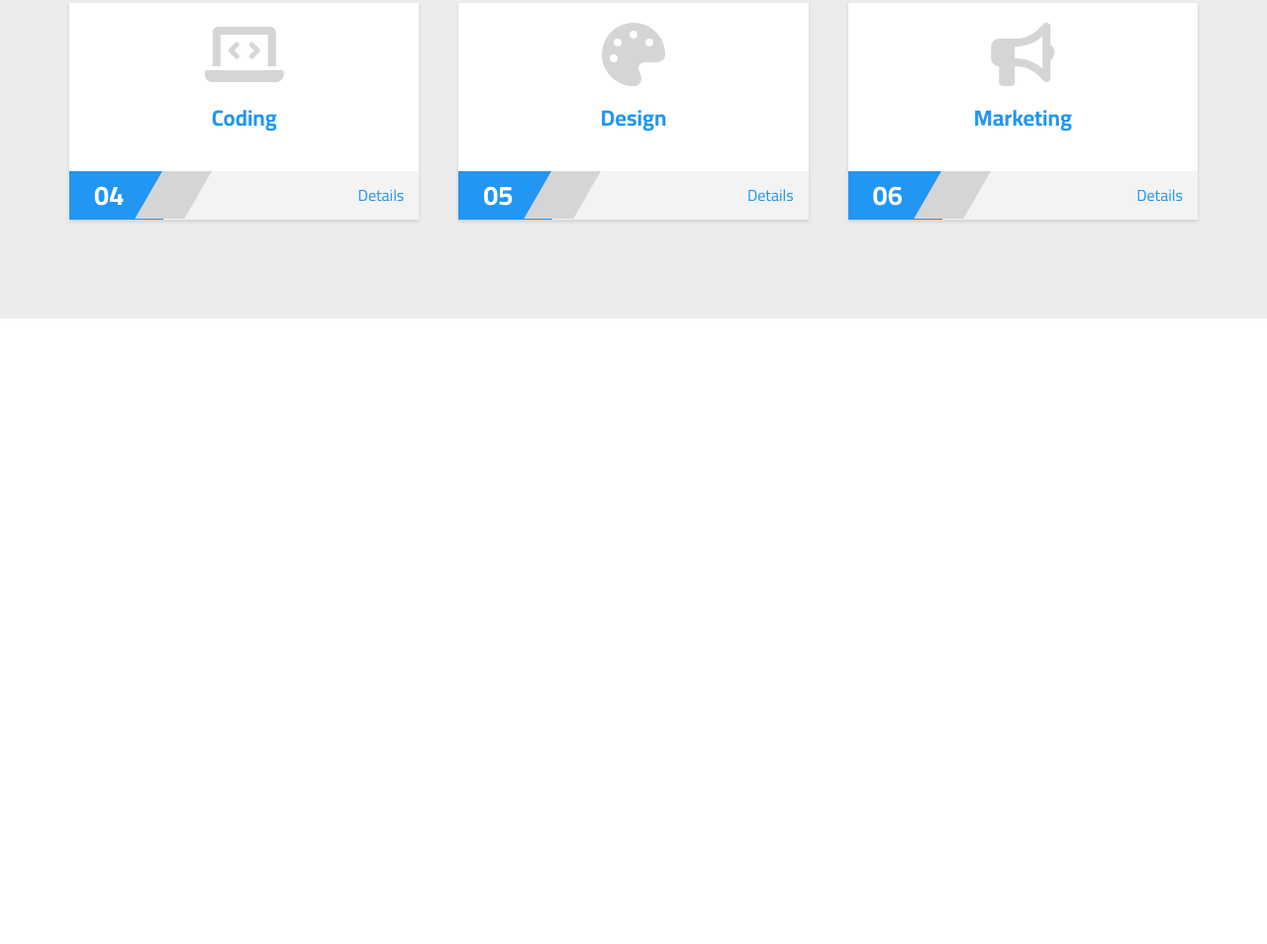
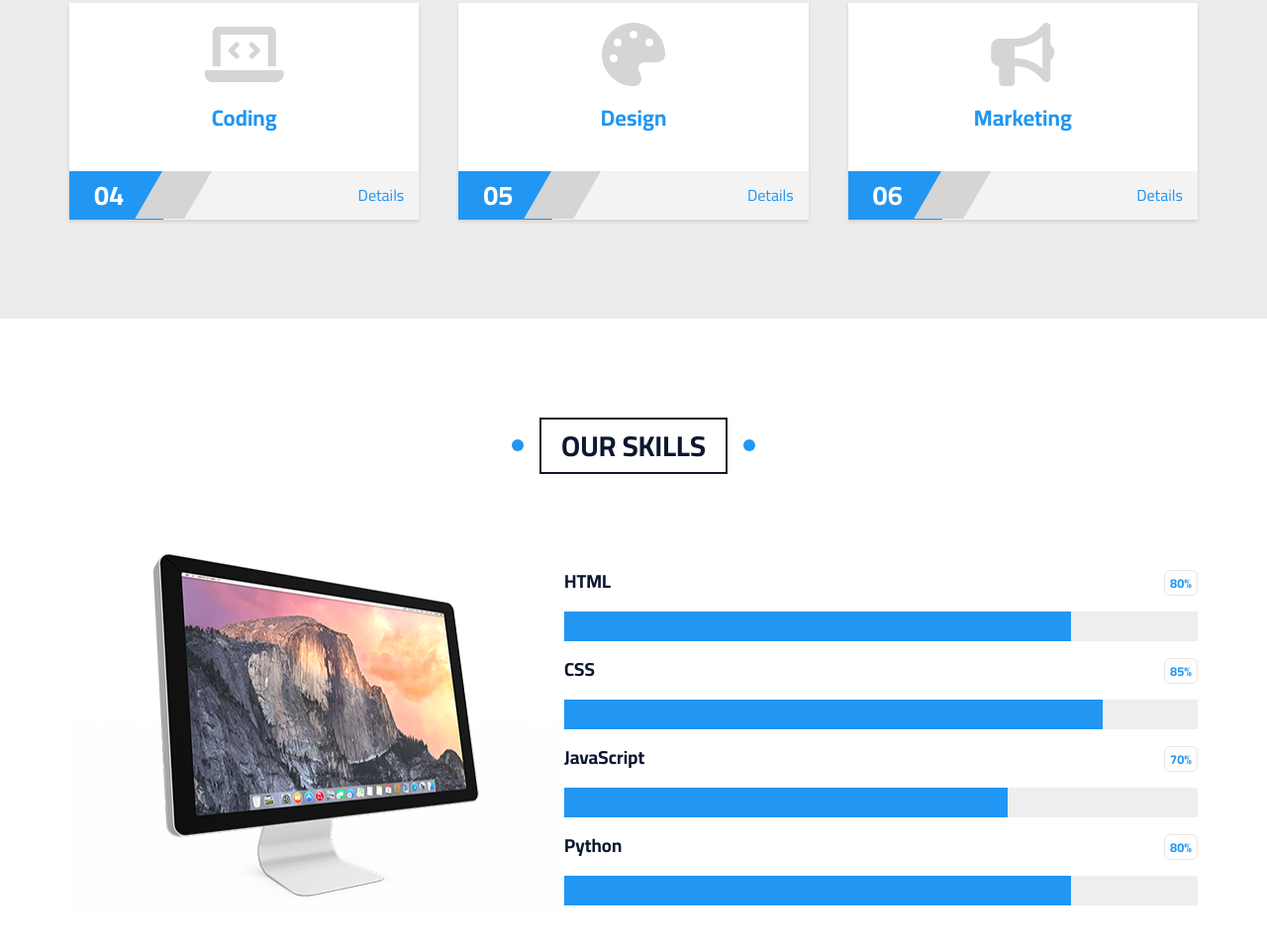
Before and after one commit to mahmoud-yousry/elzero-template, a plain HTML site: page index.html in a window 1280 px wide. Shown: the part 7108-8062 px from the top of the page at 99% size. Before the commit the page ends 7430 px from the top, so only its background shows below. Drawn offline with Linux system fonts and the light colour scheme.

Commit message:
Added skills section

```diff
--- a/Css/main.css
+++ b/Css/main.css
@@ -909,6 +909,66 @@ a {
     color: var(--main-color);
 }
 
+/*==== Services ====*/
+.skills {
+    padding-top: var(--section-padding);
+    padding-bottom: var(--section-padding);
+    position: relative;
+}
+
+.skills .container {
+    display: flex;
+    flex-wrap: wrap;
+}
+
+@media (max-width: 991px) {
+    .skills .container img {
+        display: none;
+    }
+}
+
+.skills .container img {
+    max-width: 100%;
+}
+
+.skills .container .our_skills {
+    flex: 1;
+}
+
+.skills .container .our_skills .prog_holder {
+    margin-bottom: 10px;
+    position: relative;
+}
+
+.skills .container .our_skills .prog_holder h3 {
+    display: flex;
+    justify-content: space-between;
+    align-items: center;
+}
+
+.skills .container .our_skills .prog_holder h3 span::before {
+    content: attr(data-progress);
+    padding: 0 5px;
+    font-size: 0.8rem;
+    color: var(--main-color);
+    border: 1px solid var(--lite-border-color);
+    border-radius: 6px;
+}
+
+.skills .container .our_skills .prog_holder .progress {
+    height: 30px;
+    background-color: #eee;
+    position: relative;
+}
+
+.skills .container .our_skills .prog_holder .progress span {
+    position: absolute;
+    left: 0;
+    top: 0;
+    height: 100%;
+    background-color: var(--main-color);
+}
+
 /*==== Animation ====*/
 @keyframes up-and-down {
     0%,
--- a/index.html
+++ b/index.html
@@ -655,5 +655,39 @@
                 </div>
             </div>
         </section>
+
+        <!--==== Skills ====-->
+        <section class="skills" id="skills">
+            <h2 class="main__heading">Our Skills</h2>
+            <div class="container">
+                    <img src="Images/skills.png" alt="">
+                <div class="our_skills">
+                    <div class="prog_holder">
+                        <h3>HTML <span data-progress="80%"></span></h3>
+                        <div class="progress">
+                            <span style="width: 80%;"></span>
+                        </div>
+                    </div>
+                    <div class="prog_holder">
+                        <h3>CSS <span data-progress="85%"></span></h3>
+                        <div class="progress">
+                            <span style="width: 85%;"></span>
+                        </div>
+                    </div>
+                    <div class="prog_holder">
+                        <h3>JavaScript <span data-progress="70%"></span></h3>
+                        <div class="progress">
+                            <span style="width: 70%;"></span>
+                        </div>
+                    </div>
+                    <div class="prog_holder">
+                        <h3>Python <span data-progress="80%"></span></h3>
+                        <div class="progress">
+                            <span style="width: 80%;"></span>
+                        </div>
+                    </div>
+                </div>
+            </div>
+        </section>
     </body>
 </html>
```
Also changed, not shown: Images/skills.png (added).
